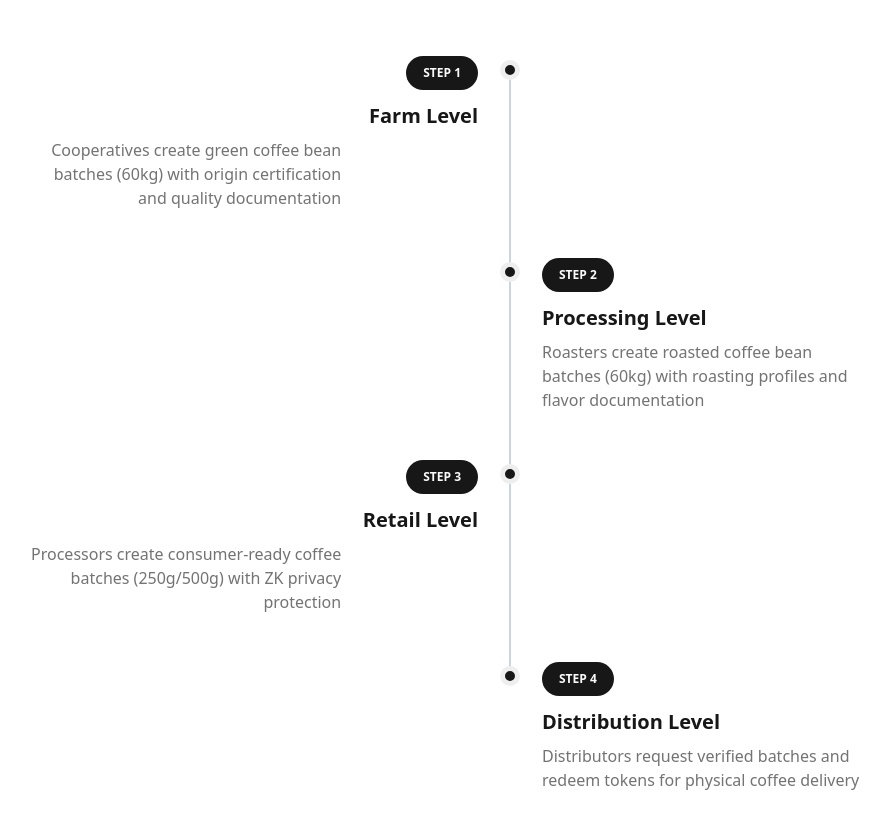
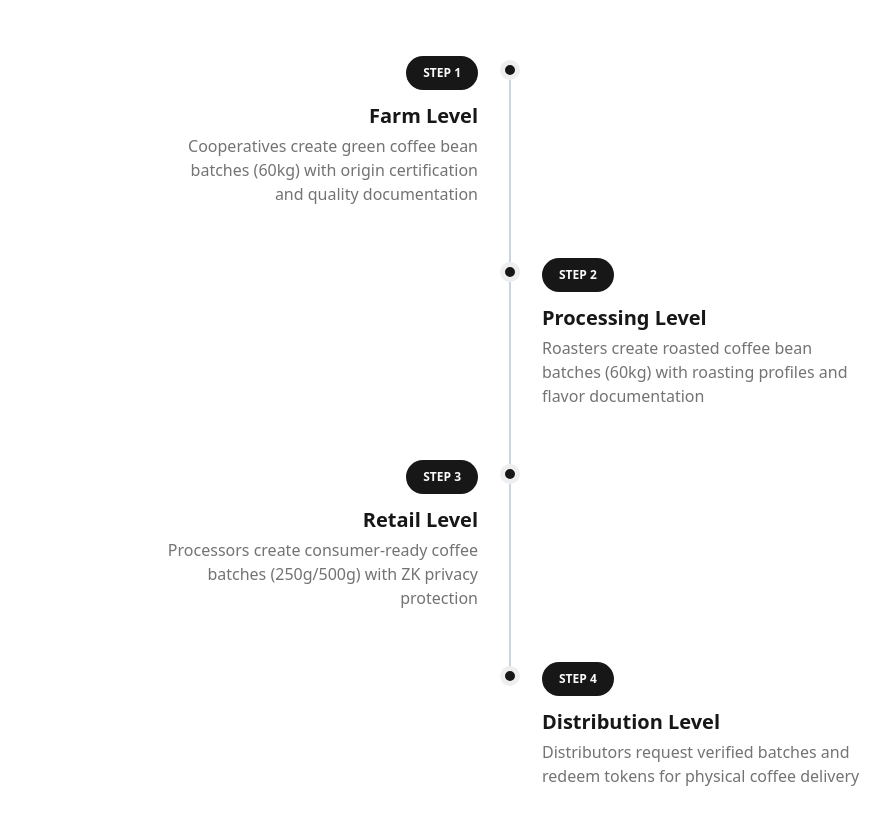
Before and after one commit to DagmawiSolomon/waga-mvp, a Next.js app: page / in a window 1280 px wide. Shown: the part 1820-2648 px from the top of the page, without its empty margins (130-1020 px from the left). Built offline with nearby package versions, Linux system fonts and the light colour scheme.

Commit message:
fix: align timeline description correctly

```diff
--- a/components/timeline-layout.tsx
+++ b/components/timeline-layout.tsx
@@ -85,8 +85,9 @@ export const TimelineLayout = () => {
           <TimelineHeader index={index} isInView={inViewIndices.has(index)}>
             <TimelineTime>Step {index + 1}</TimelineTime>
             <TimelineTitle index={index}>{item.title}</TimelineTitle>
+             {item.description && <TimelineDescription index={index}>{item.description}</TimelineDescription>}
           </TimelineHeader>
-          {item.description && <TimelineDescription index={index}>{item.description}</TimelineDescription>}
+
         </TimelineItem>
       ))}
     </Timeline>
```
